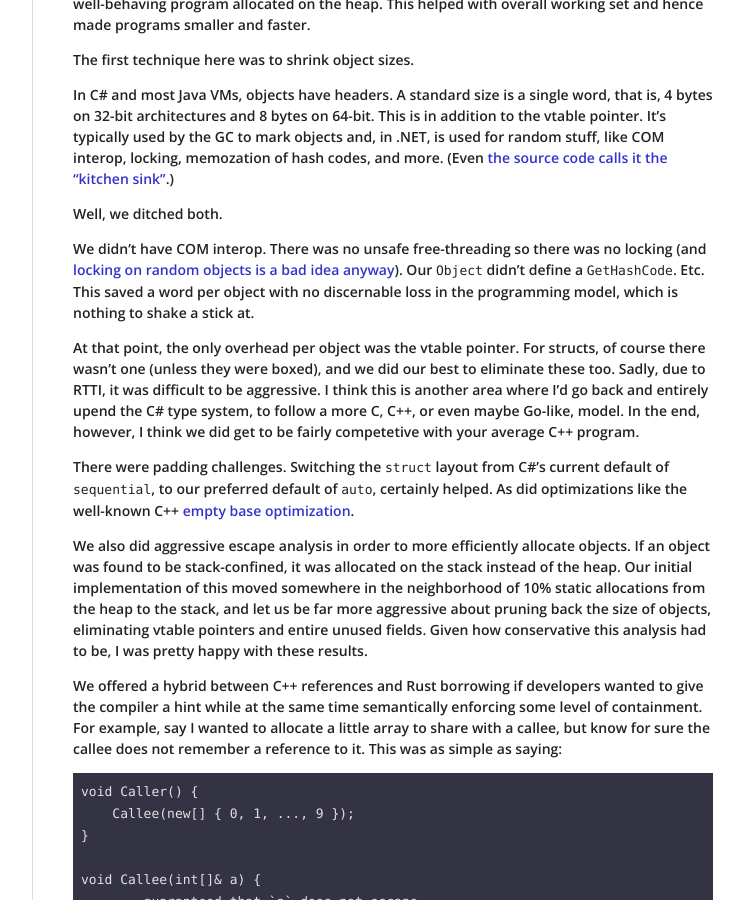
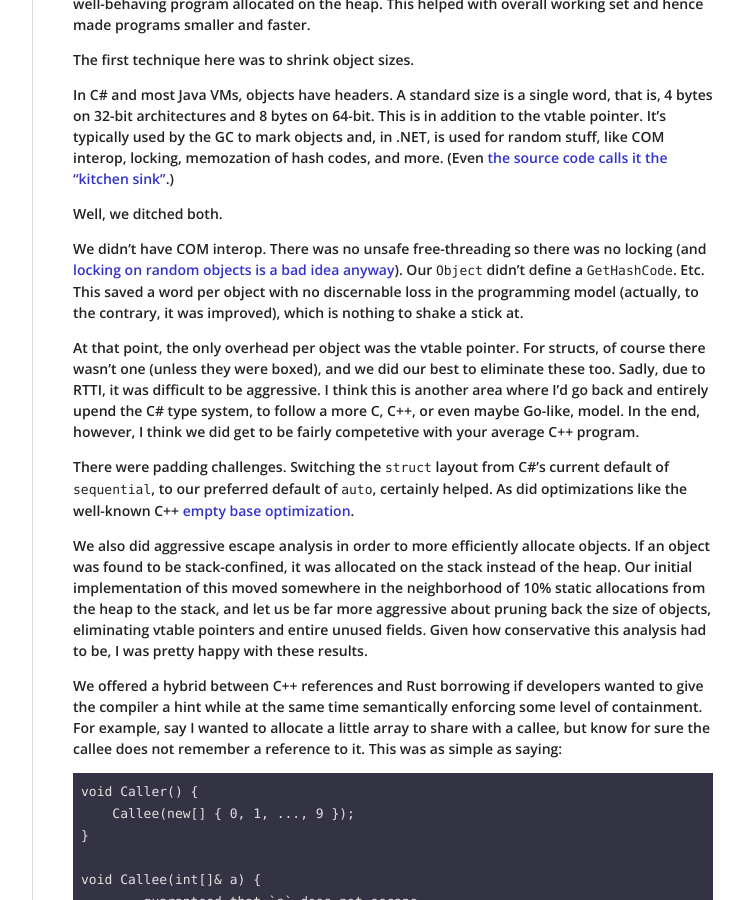
Before and after one commit to joeduffy/joeduffy.github.io, a Jekyll site: the page built from _posts/2015-12-19-safe-native-code.md, in a window 1280 px wide and 900 px high, scrolled down 25895 px. Shown: the whole window, without its empty margins (378-1122 px from the left). Built offline with Jekyll 4.4.1, drawn with Linux system fonts in a browser that asks for light colours; nearby versions of some CDN libraries; Markdown is read by kramdown in place of the engine named in the settings; some of the changed text lies outside the part shown.

Commit message:
Fix some issues

```diff
--- a/_posts/2015-12-19-safe-native-code.md
+++ b/_posts/2015-12-19-safe-native-code.md
@@ -892,7 +892,7 @@
 and hence can violate memory safety in Go, unlike Midori thanks to our strong concurrency model.
 
 The finally challenge in this category was *generic virtual methods*, or GVMs.  To cut to the chase, we banned them.
-Even if you NGen an, image in .NET, all it takes is a call to the LINQ query `a.Where(...).Select(...)`, and you're
+Even if you NGen an image in .NET, all it takes is a call to the LINQ query `a.Where(...).Select(...)`, and you're
 pulling in the JIT compiler.  Even in .NET Native, there is considerable runtime data structure creation, lazily, when
 this happens.  In short, there is no known way to AOT compile GVMs in a way that is efficient at runtime.  So, we didn't
 even bother offering them.  This was a slightly annoying limitation on the programming model but I'd have done it all
@@ -1173,8 +1173,9 @@
 Well, we ditched both.
 
 We didn't have COM interop.  There was no unsafe free-threading so there was no locking (and [locking on random objects
-is a bad idea anyway](TODO)).  Our `Object` didn't define a `GetHashCode`.  Etc.  This saved a word per object with no
-discernable loss in the programming model, which is nothing to shake a stick at.
+is a bad idea anyway](http://joeduffyblog.com/2006/10/26/concurrency-and-the-impact-on-reusable-libraries/)).  Our
+`Object` didn't define a `GetHashCode`.  Etc.  This saved a word per object with no discernable loss in the programming
+model (actually, to the contrary, it was improved), which is nothing to shake a stick at.
 
 At that point, the only overhead per object was the vtable pointer.  For structs, of course there wasn't one (unless
 they were boxed), and we did our best to eliminate these too.  Sadly, due to RTTI, it was difficult to be aggressive.  I
```
Also changed, not shown: other parts of _posts/2015-12-19-safe-native-code.md (+1 -1 lines).
